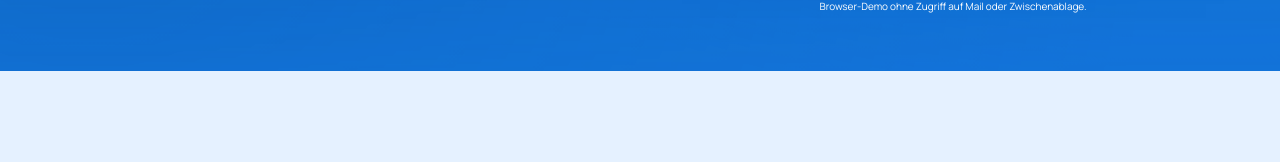
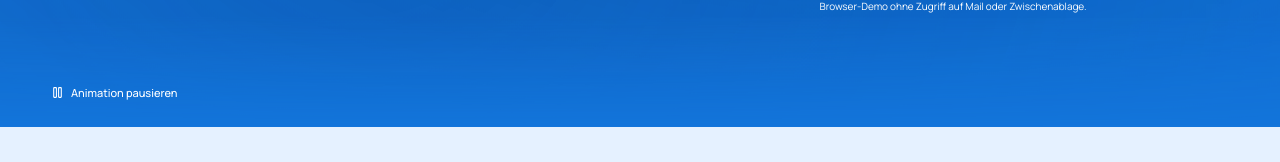
Before and after one commit to E1NSER/mail-markdown, a Next.js app in the folder website/: page / in a window 1280 px wide. Shown: the part 894-1056 px from the top of the page. Built offline with nearby package versions, Linux system fonts and the light colour scheme; no server answers.

Commit message:
Keep the hero ambient animation running with pause control

```diff
--- a/website/app/brand.css
+++ b/website/app/brand.css
@@ -107,30 +107,6 @@
   overflow: clip;
   background: var(--brand-blue);
   color: white;
-}
-.hero-band::before {
-  content: "";
-  position: absolute;
-  inset: -18% -12%;
-  z-index: 0;
-  pointer-events: none;
-  background:
-    radial-gradient(ellipse at 82% 30%, #094f9f66, #094f9f00 63%),
-    radial-gradient(ellipse at 14% 78%, #093f7f33, #093f7f00 54%);
-  mask-image: linear-gradient(to bottom, transparent 16%, black 36%, black 82%, transparent);
-  opacity: 0.85;
-  transform: translate3d(2%, -2%, 0) scale(1.02);
-  animation: hero-light-settle 4.6s cubic-bezier(0.22, 1, 0.36, 1) both;
-}
-@keyframes hero-light-settle {
-  from {
-    opacity: 0.3;
-    transform: translate3d(-3%, 4%, 0) scale(1.06);
-  }
-  to {
-    opacity: 0.85;
-    transform: translate3d(2%, -2%, 0) scale(1.02);
-  }
 }
 .hero {
   position: relative;
@@ -960,10 +936,6 @@
   }
 }
 @media (prefers-reduced-motion: reduce) {
-  .hero-band::before {
-    animation: none;
-    transform: none;
-  }
   html {
     scroll-behavior: auto;
   }
--- a/website/app/page.tsx
+++ b/website/app/page.tsx
@@ -4,6 +4,7 @@ import Link from "next/link";
 import { ArrowDown, ArrowUpRight, Monitor, Plus } from "lucide-react";
 import { SiteNav } from "@/components/site-nav";
 import { HeroDemo } from "@/components/hero-demo";
+import { HeroAmbient } from "@/components/hero-ambient";
 import { Playground } from "@/components/playground";
 import { MotionProvider, Reveal } from "@/components/motion";
 import { DownloadButton } from "@/components/download-button";
@@ -113,6 +114,7 @@ export default async function Home() {
               </div>
               <HeroDemo />
             </section>
+            <HeroAmbient />
           </div>
 
           <section className="play-section" id="spielplatz">
--- /dev/null
+++ b/website/components/hero-ambient.module.css
@@ -0,0 +1,103 @@
+.layer {
+  position: absolute;
+  inset: 0;
+  z-index: 0;
+  overflow: hidden;
+  pointer-events: none;
+  mask-image: linear-gradient(to bottom, transparent, black 12%, black 88%, transparent);
+}
+
+.field {
+  position: absolute;
+  inset: -20%;
+  animation-play-state: paused;
+}
+
+/* Only darker tones are composited over icon blue, preserving white text contrast. */
+.first {
+  background: radial-gradient(ellipse at 66% 40%, #074b9e99, #074b9e44 28%, #074b9e00 65%);
+  opacity: 0.7;
+  transform: translate3d(-7%, 4%, 0) scale(1.04);
+  animation: ambient-first 20s ease-in-out infinite alternate;
+  animation-play-state: paused;
+}
+
+.second {
+  background: radial-gradient(ellipse at 30% 72%, #073f8b77, #073f8b00 62%);
+  opacity: 0.55;
+  transform: translate3d(7%, -4%, 0) scale(1.02);
+  animation: ambient-second 24s ease-in-out infinite alternate;
+  animation-play-state: paused;
+}
+
+.layer[data-running="true"] .field {
+  animation-play-state: running;
+}
+
+@keyframes ambient-first {
+  from {
+    opacity: 0.7;
+    transform: translate3d(-7%, 4%, 0) scale(1.04);
+  }
+  to {
+    opacity: 1;
+    transform: translate3d(9%, -5%, 0) scale(1.12);
+  }
+}
+
+@keyframes ambient-second {
+  from {
+    opacity: 0.55;
+    transform: translate3d(7%, -4%, 0) scale(1.02);
+  }
+  to {
+    opacity: 0.9;
+    transform: translate3d(-8%, 5%, 0) scale(1.08);
+  }
+}
+
+.controls {
+  position: relative;
+  z-index: 1;
+  display: flex;
+  justify-content: flex-start;
+  padding-bottom: 12px;
+}
+
+.toggle {
+  display: inline-flex;
+  align-items: center;
+  justify-content: center;
+  gap: 7px;
+  min-width: 44px;
+  min-height: 44px;
+  padding: 0 10px;
+  margin-left: -10px;
+  border: 1px solid transparent;
+  border-radius: 6px;
+  color: #fff;
+  background: transparent;
+  font: 500 11px/1.4 var(--font-sans), sans-serif;
+  cursor: pointer;
+}
+
+.toggle:hover:not(:disabled) {
+  background: #073f8b33;
+  border-color: #ffffff30;
+}
+
+.toggle:focus-visible {
+  outline: 2px solid #fff;
+  outline-offset: 2px;
+}
+
+.toggle:disabled {
+  cursor: default;
+}
+
+@media (prefers-reduced-motion: reduce) {
+  .layer .field {
+    animation: none !important;
+    transform: none !important;
+  }
+}
--- /dev/null
+++ b/website/components/hero-ambient.tsx
@@ -0,0 +1,71 @@
+"use client";
+
+import { Pause, Play } from "lucide-react";
+import { useEffect, useRef, useState } from "react";
+import styles from "./hero-ambient.module.css";
+
+export function HeroAmbient() {
+  const layer = useRef<HTMLDivElement>(null);
+  const [paused, setPaused] = useState(false);
+  const [reduced, setReduced] = useState<boolean | null>(null);
+  const [inView, setInView] = useState(false);
+  const [tabVisible, setTabVisible] = useState(false);
+
+  useEffect(() => {
+    const preference = window.matchMedia("(prefers-reduced-motion: reduce)");
+    const update = () => setReduced(preference.matches);
+    update();
+    preference.addEventListener("change", update);
+    return () => preference.removeEventListener("change", update);
+  }, []);
+
+  useEffect(() => {
+    const update = () => setTabVisible(!document.hidden);
+    update();
+    document.addEventListener("visibilitychange", update);
+    return () => document.removeEventListener("visibilitychange", update);
+  }, []);
+
+  useEffect(() => {
+    const hero = layer.current?.parentElement;
+    if (!hero) return;
+    if (!window.IntersectionObserver) {
+      setInView(true);
+      return;
+    }
+    const observer = new IntersectionObserver(
+      entries => setInView(entries.some(entry => entry.isIntersecting)),
+      { threshold: 0 },
+    );
+    observer.observe(hero);
+    return () => observer.disconnect();
+  }, []);
+
+  const running = reduced === false && !paused && inView && tabVisible;
+  const label = reduced === null
+    ? "Hintergrundanimation"
+    : reduced ? "Bewegung reduziert"
+    : paused ? "Animation fortsetzen" : "Animation pausieren";
+
+  return (
+    <>
+      <div ref={layer} id="hero-ambient" className={styles.layer} data-running={running} aria-hidden="true">
+        <div className={`${styles.field} ${styles.first}`} />
+        <div className={`${styles.field} ${styles.second}`} />
+      </div>
+      <div className={`section-wrap ${styles.controls}`}>
+        <button
+          type="button"
+          className={styles.toggle}
+          aria-label={reduced ? "Hintergrundanimation durch Systemeinstellung deaktiviert" : label}
+          aria-controls="hero-ambient"
+          disabled={reduced !== false}
+          onClick={() => setPaused(value => !value)}
+        >
+          {paused && !reduced ? <Play size={13} aria-hidden="true" /> : <Pause size={13} aria-hidden="true" />}
+          <span>{label}</span>
+        </button>
+      </div>
+    </>
+  );
+}
```
Also changed, not shown: 1 other file (tests, documents, lock files or other folders).
